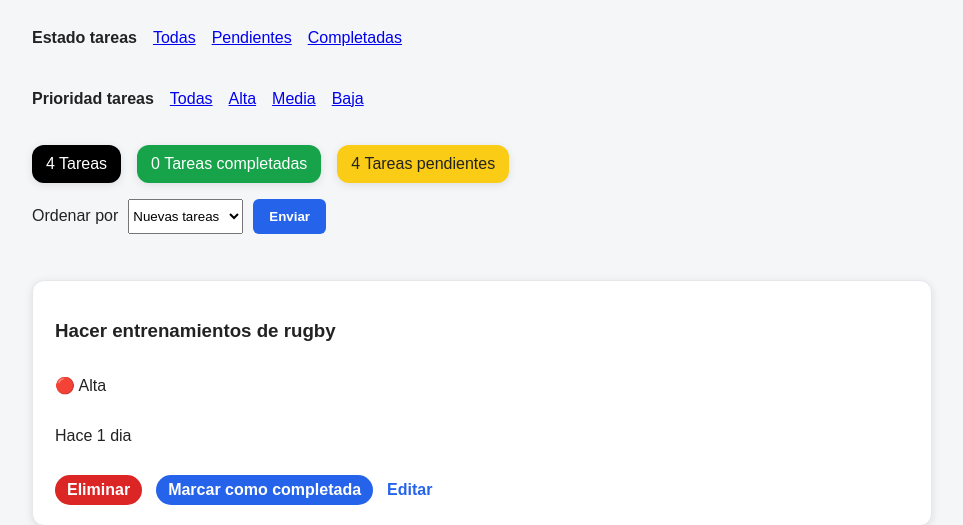
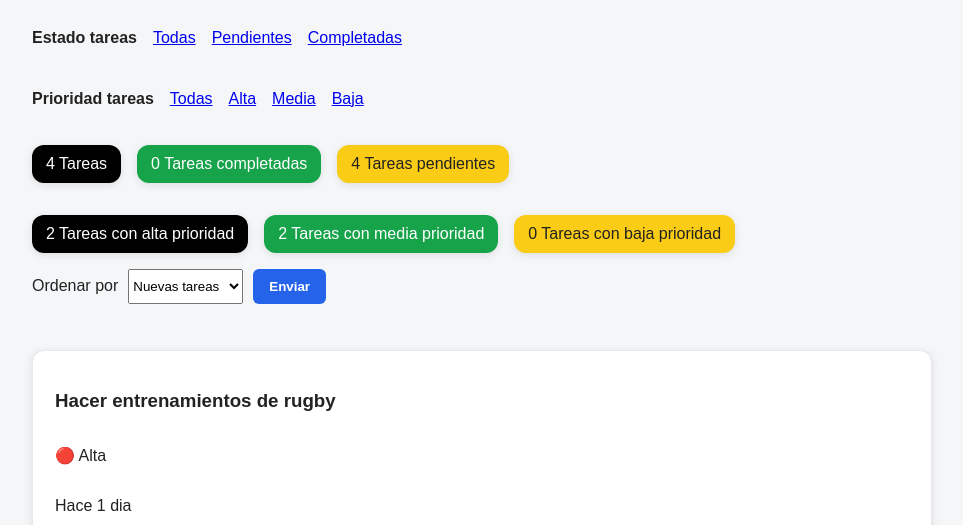
Before and after one commit to FernandoFullStack98/Mini_web, a Flask app: page /tareas in a window 1280 px wide. Shown: the part 681-1206 px from the top of the page, without its empty margins (158-1121 px from the left). Run offline with Flask 3, Linux system fonts and the light colour scheme; a user stored in the database is signed in; data comes from the database, SQL or seed files in the repository.

Commit message:
Añadido estadisticas al dashboard

```diff
--- a/app/routes/tareas_routes.py
+++ b/app/routes/tareas_routes.py
@@ -1,6 +1,11 @@
 from flask import Blueprint, render_template, request, redirect, url_for, flash, session
-from app.models.models import Tareas_db, db, Usuarios
-from app.utils.helpers import buscar_tarea, calcular_tareas, tiempo_transcurrido
+from app.models.models import Tareas_db, db
+from app.utils.helpers import (
+    buscar_tarea,
+    calcular_tareas,
+    tiempo_transcurrido,
+    calcular_prioridad,
+)
 
 tareas_bp = Blueprint("tareas", __name__)
 
@@ -62,6 +67,7 @@ def gestionar_tareas():
     long_tareas, tareas_totales_completadas, tareas_totales_pendientes = (
         calcular_tareas()
     )
+    long_alta_prio, long_media_prio, long_baja_prio = calcular_prioridad()
 
     return render_template(
         "tareas.html",
@@ -72,6 +78,9 @@ def gestionar_tareas():
         busqueda=busqueda,
         estado=estado,
         orden=orden,
+        long_alta_prio=long_alta_prio,
+        long_media_prio=long_media_prio,
+        long_baja_prio=long_baja_prio,
     )
 
 
--- a/app/utils/helpers.py
+++ b/app/utils/helpers.py
@@ -23,6 +23,25 @@ def calcular_tareas():
     ).all()
     tareas_totales_completadas = len(tareas_completadas)
     return long_tareas, tareas_totales_completadas, tareas_totales_pendientes
+
+
+def calcular_prioridad():
+    prioridad_alta = Tareas_db.query.filter_by(
+        usuario_id=session["usuario_id"], prioridad="alta"
+    ).all()
+    long_alta_prio = len(prioridad_alta)
+
+    prioridad_media = Tareas_db.query.filter_by(
+        usuario_id=session["usuario_id"], prioridad="media"
+    ).all()
+    long_media_prio = len(prioridad_media)
+
+    prioridad_baja = Tareas_db.query.filter_by(
+        usuario_id=session["usuario_id"], prioridad="baja"
+    ).all()
+    long_baja_prio = len(prioridad_baja)
+
+    return long_alta_prio, long_media_prio, long_baja_prio
 
 
 def tiempo_transcurrido(fecha_creacion):
--- a/templates/dashboard.html
+++ b/templates/dashboard.html
@@ -6,6 +6,11 @@
     <p class="estadisticas-card-tarea">Numero de tareas: {{ long_tareas }}</p>
     <p class="estadisticas-card-completadas">Tareas completadas: {{ tareas_totales_completadas }}</p>
     <p class="estadisticas-card-pendientes">Tareas pendientes: {{ tareas_totales_pendientes }}</p>
+</div>
+<div class="estadisticas">
+    <p class="estadisticas-card-tarea">Tareas con alta prioridad: {{ long_alta_prio }}</p>
+    <p class="estadisticas-card-completadas">Tareas con media prioridad: {{ long_media_prio }}</p>
+    <p class="estadisticas-card-pendientes">Tareas con baja prioridad: {{ long_baja_prio }}</p>
 </div>
 <h3>📋 Ultimas tareas</h3>
 {% for tarea in ultimas_tareas %}
--- a/templates/tareas.html
+++ b/templates/tareas.html
@@ -54,6 +54,24 @@
     <p class="estadisticas-card-pendientes">{{ tareas_totales_pendientes }} Tareas pendientes</p>
     {% endif %}
 </div>
+<div class="estadisticas">
+    {% if long_alta_prio == 1 %}
+    <p class="estadisticas-card-tarea"> {{ long_alta_prio }} Tarea con alta prioridad</p>
+    {% else %}
+    <p class="estadisticas-card-tarea">{{ long_alta_prio }} Tareas con alta prioridad</p>
+    {% endif %}
+    {% if long_media_prio == 1 %}
+    <p class="estadisticas-card-completadas"> {{ long_media_prio }} Tarea con media prioridad</p>
+    {% else %}
+    <p class="estadisticas-card-completadas">{{ long_media_prio }} Tareas con media prioridad</p>
+    {% endif %}
+    {% if long_baja_prio == 1 %}
+    <p class="estadisticas-card-pendientes"> {{ long_baja_prio }} Tarea con baja prioridad</p>
+    {% else %}
+    <p class="estadisticas-card-pendientes">{{ long_baja_prio }} Tareas con baja prioridad</p>
+    {% endif %}
+
+</div>
 <form action="/tareas" method="GET">
     <input type="hidden" name="estado" value="{{estado}}">
     <input type="hidden" name="busqueda" value="{{busqueda}}">
```
Also changed, not shown: app/routes/dashboard_routes.py (+6 -2 lines).
